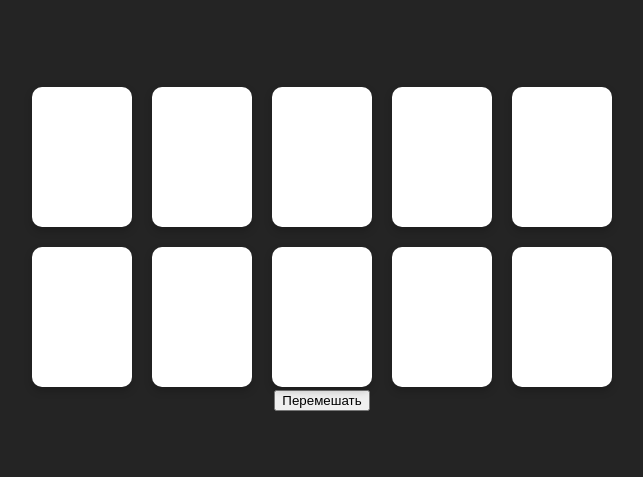
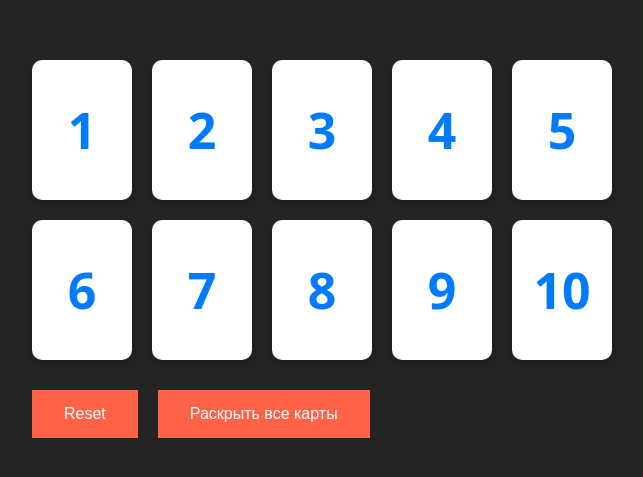
Before and after one commit to vadimfilimonov/mafia-game, a React (Vite) app: page / in a window 1280 px wide. Shown: the part 151-628 px from the top of the page, without its empty margins (318-961 px from the left). Built offline with nearby package versions, Linux system fonts and the light colour scheme.

Commit message:
Update card styles

```diff
--- a/src/App.css
+++ b/src/App.css
@@ -3,6 +3,10 @@
   margin: 0 auto;
   padding: 2rem;
   text-align: center;
+}
+
+.container__toolbar {
+  margin-top: 30px;
 }
 
 .cards {
@@ -11,3 +15,20 @@
   justify-content: center;
   gap: 20px;
 }
+
+.toolbar {
+  display: flex;
+  gap: 20px;
+}
+
+.button {
+  display: flex;
+  background-color: tomato;
+  border: none;
+  color: white;
+  padding: 15px 32px;
+  text-align: center;
+  text-decoration: none;
+  font-size: 16px;
+  cursor: pointer;
+}
--- a/src/App.jsx
+++ b/src/App.jsx
@@ -6,21 +6,66 @@ import './App.css'
 
 function App() {
   const [roles, setRoles] = useState(GAMES_ROLES);
+  const [visibilityCards, setVisibilityCards] = useState({
+    "1": false,
+    "2": false,
+    "3": false,
+    "4": false,
+    "5": false,
+    "6": false,
+    "7": false,
+    "8": false,
+    "9": false,
+    "10": false,
+  });
 
-  const handleShuffle = () => {
+  const handleReset = () => {
     const shuffledRoles = _.shuffle(roles);
     setRoles(shuffledRoles);
+    const hiddenCards = _.mapValues(visibilityCards, () => false);
+    setVisibilityCards({ ...hiddenCards });
+  };
+
+  const handleShowCard = (number) => () => {
+    const isCardVisible = visibilityCards[number];
+    setVisibilityCards({
+      ...visibilityCards,
+      [number]: !isCardVisible
+    });
+  };
+
+  const handleShowCards = () => {
+    const isAllCardsVisible = _.every(visibilityCards, value => value)
+    if (!isAllCardsVisible) {
+      const showedCards = _.mapValues(visibilityCards, () => true);
+      setVisibilityCards({ ...showedCards });
+      return;
+    }
+
+    const hiddenCards = _.mapValues(visibilityCards, () => false);
+    setVisibilityCards({ ...hiddenCards });
   };
 
   return (
-    <>
-    <div className="cards">
-      {roles.map((role, index) => <Card role={role} number={index + 1} />)}
+    <div className='container'>
+      <div className="cards container__cards">
+        {roles.map((role, index) =>
+          <Card
+          key={index}
+          role={role}
+          number={index + 1}
+          isActive={visibilityCards[index + 1]}
+          handleClick={handleShowCard(index + 1)}
+        />
+        )}
+      </div>
+      <div className='toolbar container__toolbar'>
+        <button className="button" type="button" onClick={handleReset}>Reset</button>
+        <button className="button" type="button" onClick={handleShowCards}>
+          {_.every(visibilityCards, value => value) ? 'Спрятать все карты' : 'Раскрыть все карты'}
+        </button>
+      </div>
     </div>
-    <div className='toolbar'>
-      <button type="button" onClick={handleShuffle}>Перемешать</button>
-    </div>
-    </>
   )
 }
 
--- a/src/Card.css
+++ b/src/Card.css
@@ -1,4 +1,3 @@
-/* Основные стили для карты */
 .card {
   display: flex;
   justify-content: center;
@@ -19,36 +18,20 @@
 .card--closed {
   background-color: white;
   color: #007bff;
-  font-size: 18px;
+  font-size: 50px;
+  font-weight: 900;
+}
+
+.card--closed::after {
+  content: attr(data-number);
 }
 
 .card--active {
   transform: rotateY(180deg);
   background-color: #007bff;
-  color: white;
 }
 
-.card--active.card--red {
-  background-color: red;
-  color: white;
-  box-shadow: 0 4px 8px rgba(0, 0, 0, 0.3);
-}
-
-.card--active.card--black {
-  background-color: black;
-  color: white;
-  box-shadow: 0 4px 8px rgba(0, 0, 0, 0.3);
-}
-
-.card--active.card--don {
-  background-color: purple;
-  color: white;
-  box-shadow: 0 4px 8px rgba(0, 0, 0, 0.3);
-  position: relative;
-}
-
-.card--active.card--don::after {
-  content: "💍";
+.card--active::after {
   font-size: 50px;
   position: absolute;
   top: 50%;
@@ -56,18 +39,34 @@
   transform: translate(-50%, -50%);
 }
 
+.card--active.card--red {
+  background-color: red;
+}
+
+.card--active.card--red::after {
+  content: "👍";
+}
+
+.card--active.card--black {
+  background-color: black;
+}
+
+.card--active.card--black::after {
+  content: "👎";
+}
+
+.card--active.card--don {
+  background-color: purple;
+}
+
+.card--active.card--don::after {
+  content: "💍";
+}
+
 .card--active.card--sheriff {
-  background-color: red;
-  color: white;
-  box-shadow: 0 4px 8px rgba(0, 0, 0, 0.3);
-  position: relative;
+  background-color: yellow;
 }
 
 .card--active.card--sheriff::after {
   content: "⭐";
-  font-size: 50px;
-  position: absolute;
-  top: 50%;
-  left: 50%;
-  transform: translate(-50%, -50%);
 }
--- a/src/Card.jsx
+++ b/src/Card.jsx
@@ -1,15 +1,9 @@
-import React, { useState } from 'react';
+import React from 'react';
 import cn from 'classnames';
 import { ROLE_RED, ROLE_BLACK, ROLE_SHERIFF, ROLE_DON } from './consts';
 import './Card.css'
 
-const Card = ({ role, number }) => {
-  const [isActive, setIsActive] = useState(false);
-
-  const handleClick = () => {
-    setIsActive(!isActive);
-  };
-
+const Card = ({ role, number, isActive, handleClick }) => {
   const classNamesList = cn(
     'card',
     {
```
